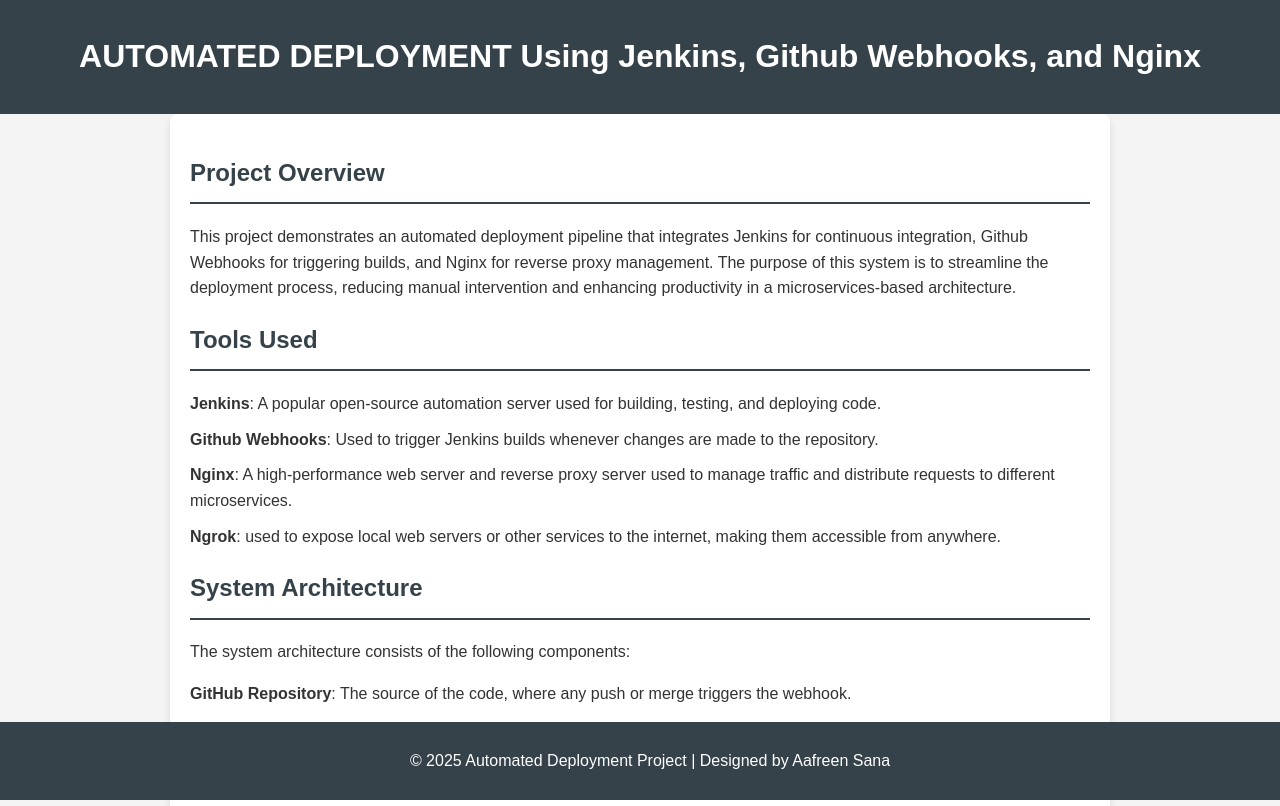
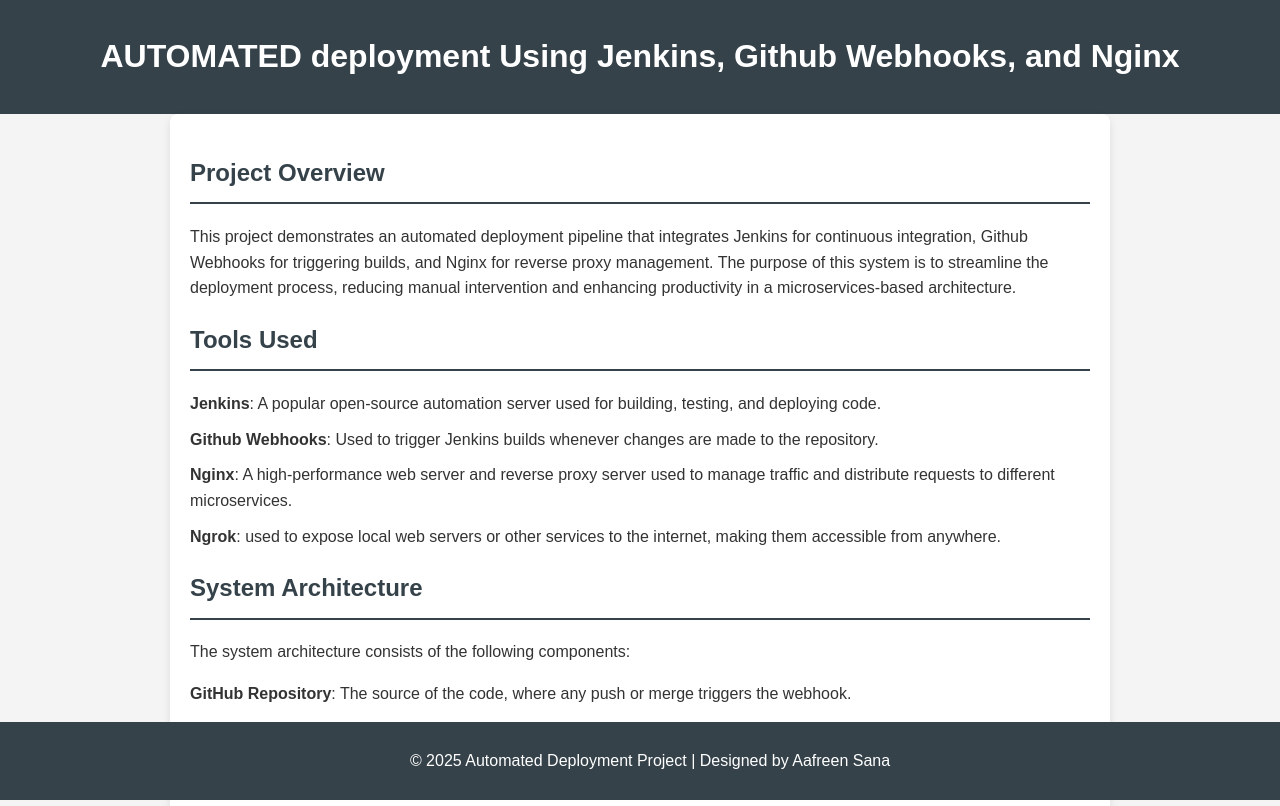
Before and after one commit to aafreen1sana/devops, a plain HTML site: page index.html in a window 1280 px wide. Shown: the top 806 px of the page. Drawn offline with Linux system fonts and the light colour scheme.

Commit message:
Update index.html

```diff
--- a/index.html
+++ b/index.html
@@ -76,7 +76,7 @@
 <body>
 
 <header>
-    <h1 style="color: white;">AUTOMATED DEPLOYMENT Using Jenkins, Github Webhooks, and Nginx</h1>
+    <h1 style="color: white;">AUTOMATED deployment Using Jenkins, Github Webhooks, and Nginx</h1>
 </header>
 
 <section class="content">
```
